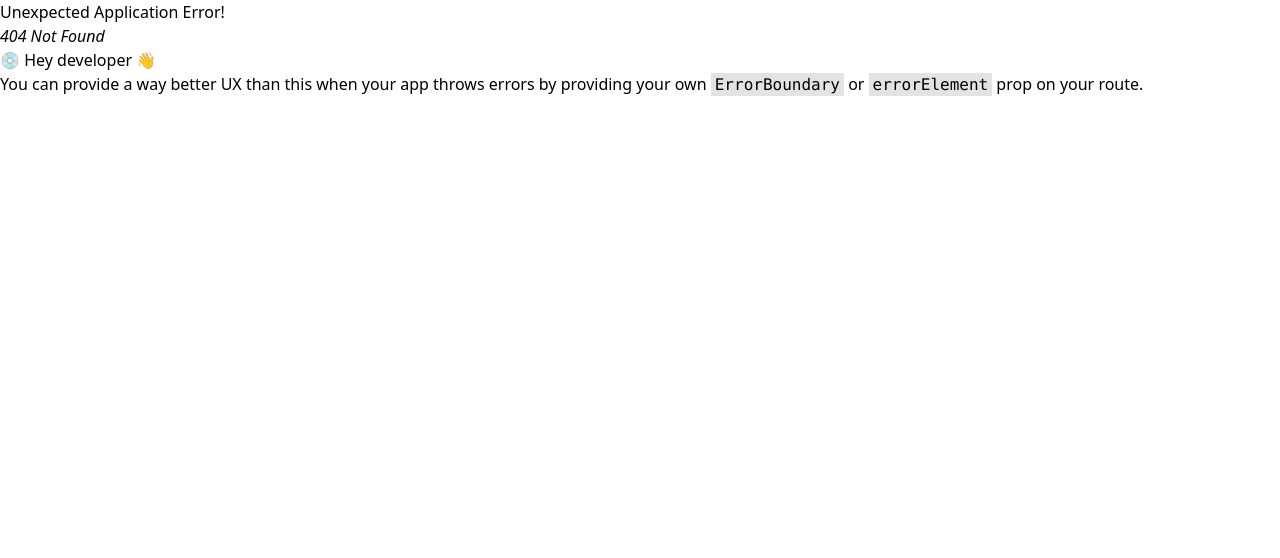
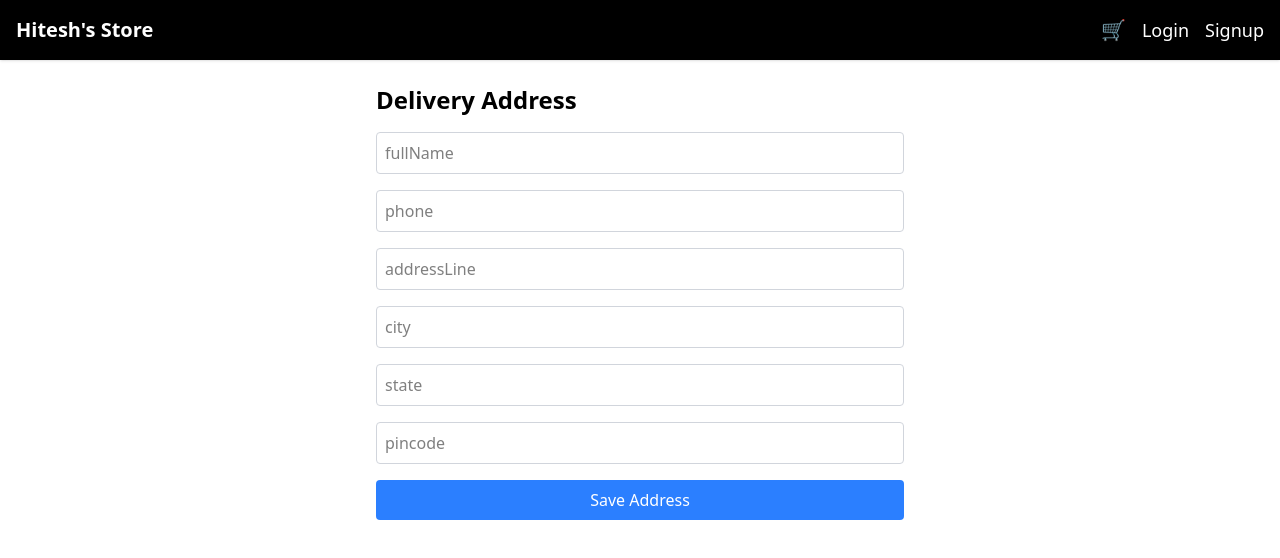
Before and after one commit to Hitesh8411/MERN-ECOMMERCE, a React app in the folder frontend/: page /checkout-address in a window 1280 px wide. Before the commit this address had no page. Shown: the top 558 px of the page. Built offline with nearby package versions, Linux system fonts and the light colour scheme; the HTML template or start-up script is replaced by a standard one.

Commit message:
Frontend -address checkout

```diff
--- a/frontend/src/App.jsx
+++ b/frontend/src/App.jsx
@@ -9,6 +9,9 @@ import EditProduct from "./admin/EditProduct";
 import Navbar from "./components/Navbar";
 import { Outlet } from "react-router";
 import Cart from "./pages/Cart";
+import CheckoutAddress from "./pages/CheckoutAddress";
+import Checkout from "./pages/Checkout";
+
 
 function Layout() {
   return (
@@ -32,6 +35,8 @@ const router = createBrowserRouter([
       { path: "/admin/products", element: <ProductList /> },
       { path: "/admin/products/add", element: <AddProduct /> },
       { path: "/admin/products/edit/:id", element: <EditProduct /> },
+      { path: "/checkout-address", element: <CheckoutAddress /> },
+      { path: "/checkout", element: <Checkout /> },
 
 
   ],
--- /dev/null
+++ b/frontend/src/pages/Checkout.jsx
@@ -0,0 +1,87 @@
+import { useState, useEffect } from "react";
+import api from "../api/axios";
+import { useNavigate } from "react-router";
+
+export default function Checkout() {
+  const navigate = useNavigate();
+  const userId = localStorage.getItem("userId");
+
+  const [addresses, setAddresses] = useState([]);
+  const [selectedAddress, setSelectedAddress] = useState(null);
+  const [cart, setCart] = useState(null);
+
+  // Load cart + addresses
+  useEffect(() => {
+    if (!userId) return;
+
+    api.get(`/cart/${userId}`).then((res) => setCart(res.data));
+    api.get(`/address/${userId}`).then((res) => {
+      setAddresses(res.data);
+      setSelectedAddress(res.data[0]); // default select
+    });
+  }, [userId]);
+
+  if (!cart) return <div className="p-6">Loading...</div>;
+
+  const total = cart.items.reduce(
+    (sum, item) => sum + item.productId.price * item.quantity,
+    0
+  );
+
+  // ✅ PLACE ORDER + CLEAR CART
+  const placeOrder = async () => {
+    if (!selectedAddress) {
+      alert("Please select address");
+      return;
+    }
+
+    const res = await api.post("/order/place", {
+      userId,
+      address: selectedAddress,
+    });
+
+    navigate(`/order-success/${res.data.orderId}`);
+  };
+
+  return (
+    <div className="max-w-4xl mx-auto p-6">
+      <h1 className="text-2xl font-bold mb-4">Checkout</h1>
+
+      {/* Address Selection */}
+      <h2 className="font-semibold mb-2">Select Delivery Address</h2>
+
+      <div className="space-y-3">
+        {addresses.map((addr) => (
+          <label
+            key={addr._id}
+            className="block border p-3 rounded cursor-pointer"
+          >
+            <input
+              type="radio"
+              name="address"
+              checked={selectedAddress?._id === addr._id}
+              onChange={() => setSelectedAddress(addr)}
+              className="mr-2"
+            />
+            <strong>{addr.fullName}</strong>
+            <p className="text-sm">
+              {addr.addressLine}, {addr.city}, {addr.state} - {addr.pincode}
+            </p>
+            <p className="text-sm">📞 {addr.phone}</p>
+          </label>
+        ))}
+      </div>
+
+      {/* Order Summary */}
+      <h2 className="font-semibold mt-6 mb-2">Order Summary</h2>
+      <p className="text-lg font-bold">Total: ₹{total}</p>
+
+      <button
+        onClick={placeOrder}
+        className="mt-6 w-full bg-green-600 text-white py-2 rounded hover:bg-green-700"
+      >
+        Place Order (COD)
+      </button>
+    </div>
+  );
+}
--- /dev/null
+++ b/frontend/src/pages/CheckoutAddress.jsx
@@ -0,0 +1,55 @@
+import { useState } from "react";
+import api from "../api/axios";
+import { useNavigate } from "react-router";
+
+export default function CheckoutAddress() {
+    const userId = localStorage.getItem("userId");
+    const navigate = useNavigate();
+
+    const [form , setForm] = useState({
+        fullName:"",
+        phone:"",
+        addressLine: "",
+        city: "",
+        state: "",
+        pincode: ""
+    });
+
+    const handleChange = (e) => {
+        setForm({
+            ...form,
+            [e.target.name]: e.target.value
+        });
+    }
+
+    const saveAddress = async (e) => {
+        await api.post("/address/add",{
+            ...form,
+            userId,
+        });
+        navigate("/checkout");
+    }
+
+    return(
+        <div className="max-w-xl mx-auto p-6">
+            <h1 className="text-2xl font-bold mb-4">Delivery Address</h1>
+            {
+                Object.keys(form).map((key) => (
+                    <input
+                        key={key}
+                        name = {key}
+                        placeholder={key}
+                        onChange={handleChange}
+                        className="w-full p-2 border border-gray-300 rounded mb-4"
+                    />
+                ))
+            }
+            <button
+                onClick={saveAddress}
+                className="w-full bg-blue-500 text-white p-2 rounded"
+            >
+                Save Address
+            </button>
+        </div>
+    )
+}
```
